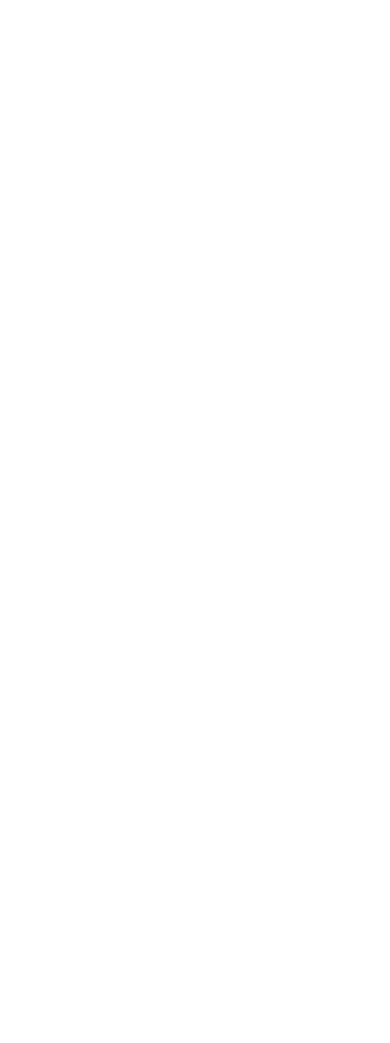
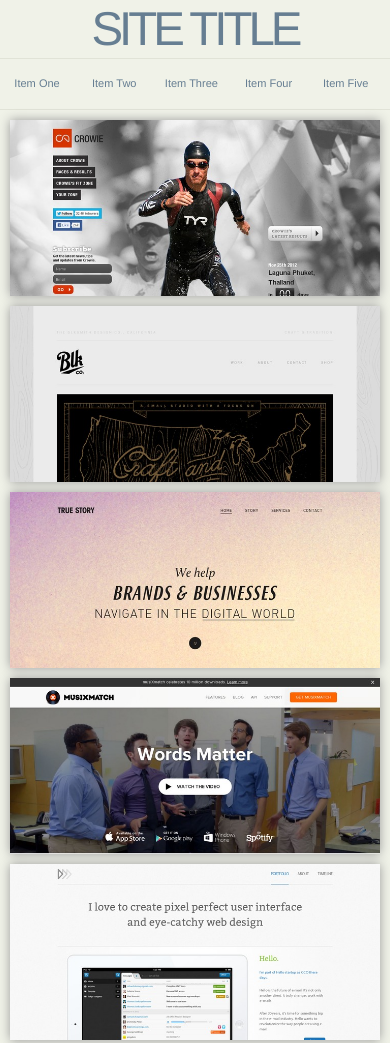
Before and after one commit to samtny/codetest, a plain HTML site: page vice/frontend/index.html in a window 390 px wide. Shown: the top 1043 px of the page. Before the commit the page ends 844 px from the top, so only its background shows below. Drawn offline with Linux system fonts and the light colour scheme.

Commit message:
320 thru 600 looking alright

```diff
--- a/vice/frontend/assets/css/style.css
+++ b/vice/frontend/assets/css/style.css
@@ -376,3 +376,119 @@ td {
   }
 }
 /* End Print Styling */
+/* Begin Common Styles */
+body {
+  background: #f0f2e8;
+  color: #667e92;
+  font-family: "HelveticaNeue-Light", "Helvetica Neue Light", "Helvetica Neue", Helvetica, Arial, "Lucida Grande", sans-serif;
+  font-size: 100%;
+}
+
+nav {
+  border-top: 1px solid #e1e3d7;
+}
+
+nav ul li {
+  height: 50px;
+  display: inline-block;
+  text-align: center;
+}
+
+nav ul li a {
+  display: block;
+  position: relative;
+  top: 50%;
+  transform: translateY(-50%);
+}
+
+nav.menu-top {
+  border-bottom: 1px solid #e1e3d7;
+}
+
+h1 {
+  font-size: 4.3em;
+  font-weight: 300;
+  letter-spacing: -4px;
+  margin: 0;
+  text-transform: uppercase;
+}
+
+a:link, a:visited {
+  color: #667e92;
+  text-decoration: none;
+}
+
+img {
+  max-width: 100%;
+  height: auto;
+}
+
+.menu-top ul li {
+  width: 19%;
+}
+
+.menu-bottom ul li {
+  width: 32%;
+}
+
+.main ul {
+  list-style: none;
+  margin: 0;
+  padding: 0;
+}
+
+.main ul li {
+  cursor: pointer;
+  box-shadow: 0 0 10px #999;
+}
+
+.copyright {
+  color: #000;
+}
+/* End Common Styles */
+/* Begin Mobile Styles */
+@media screen and (max-width: 600px) {
+  .brand {
+    text-align: center;
+  }
+
+  .main ul {
+    margin-left: 10px;
+    margin-right: 10px;
+  }
+
+  .main ul li {
+    margin: 10px 0;
+  }
+
+  .copyright {
+    height: 50px;
+    border-top: 1px solid #e1e3d7;
+    text-align: center;
+  }
+
+  .copyright span {
+    display: block;
+    position: relative;
+    top: 50%;
+    transform: translateY(-50%);
+  }
+}
+/* End Mobile Styles */
+/* Begin Tablet Styles */
+@media screen and (min-width: 601px) and (max-width: 1000px) {
+
+}
+/* End Tablet Styles */
+/* Begin Desktop Styles */
+@media screen and (min-width: 1001px) {
+
+}
+/* End Desktop Styles */
+/* Begin Tidy 320 */
+@media screen and (max-width: 410px) {
+  body {
+    font-size: 69%;
+  }
+}
+/* End Tidy 320 */
--- a/vice/frontend/index.html
+++ b/vice/frontend/index.html
@@ -1,12 +1,60 @@
 <!doctype html>
 <html lang="en">
 <head>
-	<meta charset="UTF-8">
+	<meta charset="UTF-8" />
+    <meta name="viewport" content="width=device-width, initial-scale=1" />
 	<title>Vice Coding Test</title>
 	<link rel="stylesheet" href="assets/css/style.css" />
 </head>
 <body>
-
+	<div class="content">
+		<header>
+			<div class="brand">
+				<h1><a href="#">Site Title</a></h1>
+			</div>
+			<nav class="menu-top">
+				<ul>
+					<li><a href="#">Item One</a></li>
+					<li><a href="#">Item Two</a></li>
+					<li><a href="#">Item Three</a></li>
+					<li><a href="#">Item Four</a></li>
+					<li><a href="#">Item Five</a></li>
+				</ul>
+			</nav>
+		</header>
+		<div class="main">
+			<ul>
+				<li><img src="assets/images/image1.jpg" alt="image1"/></li>
+				<li><img src="assets/images/image2.jpg" alt="image2"/></li>
+				<li><img src="assets/images/image3.jpg" alt="image3"/></li>
+				<li><img src="assets/images/image4.jpg" alt="image4"/></li>
+				<li><img src="assets/images/image5.jpg" alt="image5"/></li>
+				<li><img src="assets/images/image6.jpg" alt="image6"/></li>
+				<li><img src="assets/images/image7.jpg" alt="image7"/></li>
+				<li><img src="assets/images/image8.jpg" alt="image8"/></li>
+				<li><img src="assets/images/image9.jpg" alt="image9"/></li>
+				<li><img src="assets/images/image10.jpg" alt="image10"/></li>
+				<li><img src="assets/images/image11.jpg" alt="image11"/></li>
+				<li><img src="assets/images/image12.jpg" alt="image12"/></li>
+				<li><img src="assets/images/image13.jpg" alt="image13"/></li>
+				<li><img src="assets/images/image14.jpg" alt="image14"/></li>
+				<li><img src="assets/images/image15.jpg" alt="image15"/></li>
+				<li><img src="assets/images/image16.jpg" alt="image16"/></li>
+			</ul>
+		</div>
+		<footer>
+			<div class="copyright">
+				<span>&#169; 2013 Company Name</span>
+			</div>
+			<nav class="menu-bottom">
+				<ul>
+					<li><a href="#">Item One</a></li>
+					<li><a href="#">Item Two</a></li>
+					<li><a href="#">Item Three</a></li>
+				</ul>
+			</nav>
+		</footer>
+	</div>
 	<script src="assets/js/script.js"></script>
 </body>
 </html>
```
Also changed, not shown: 1 other file.
